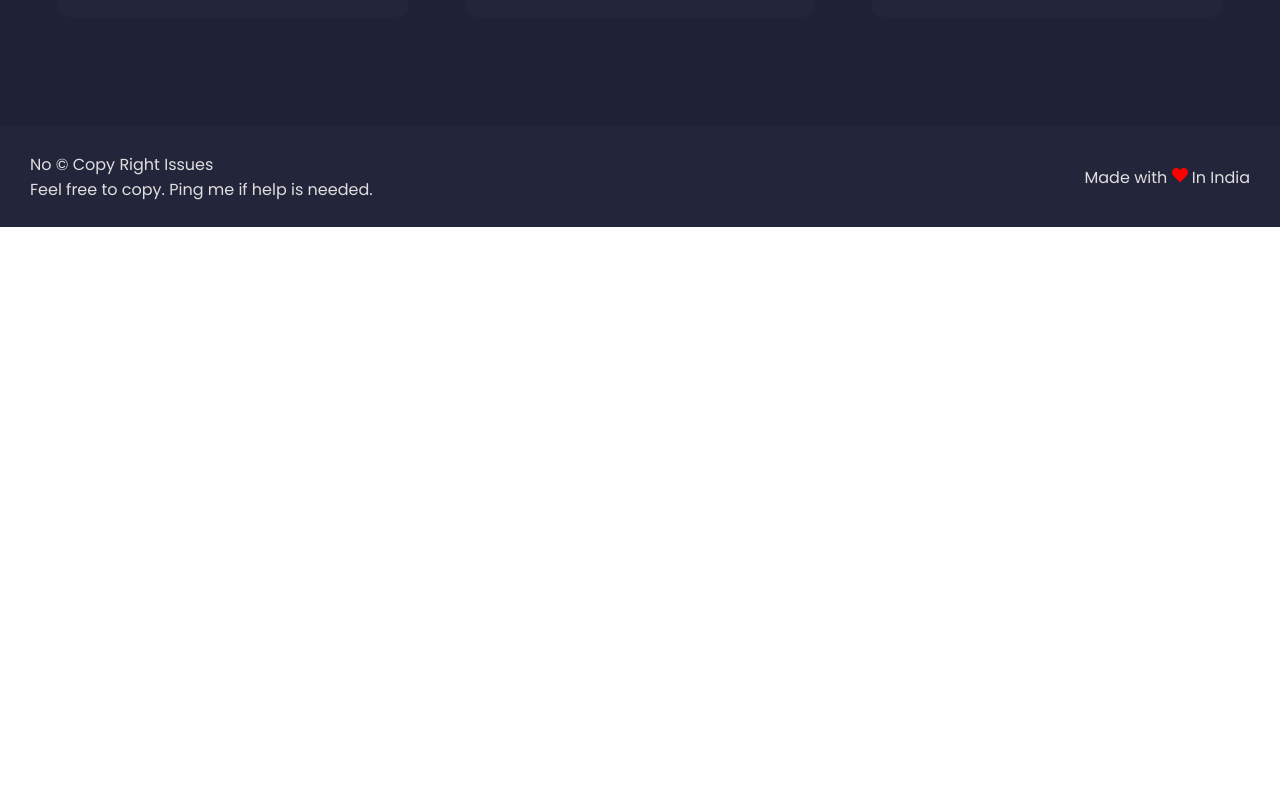
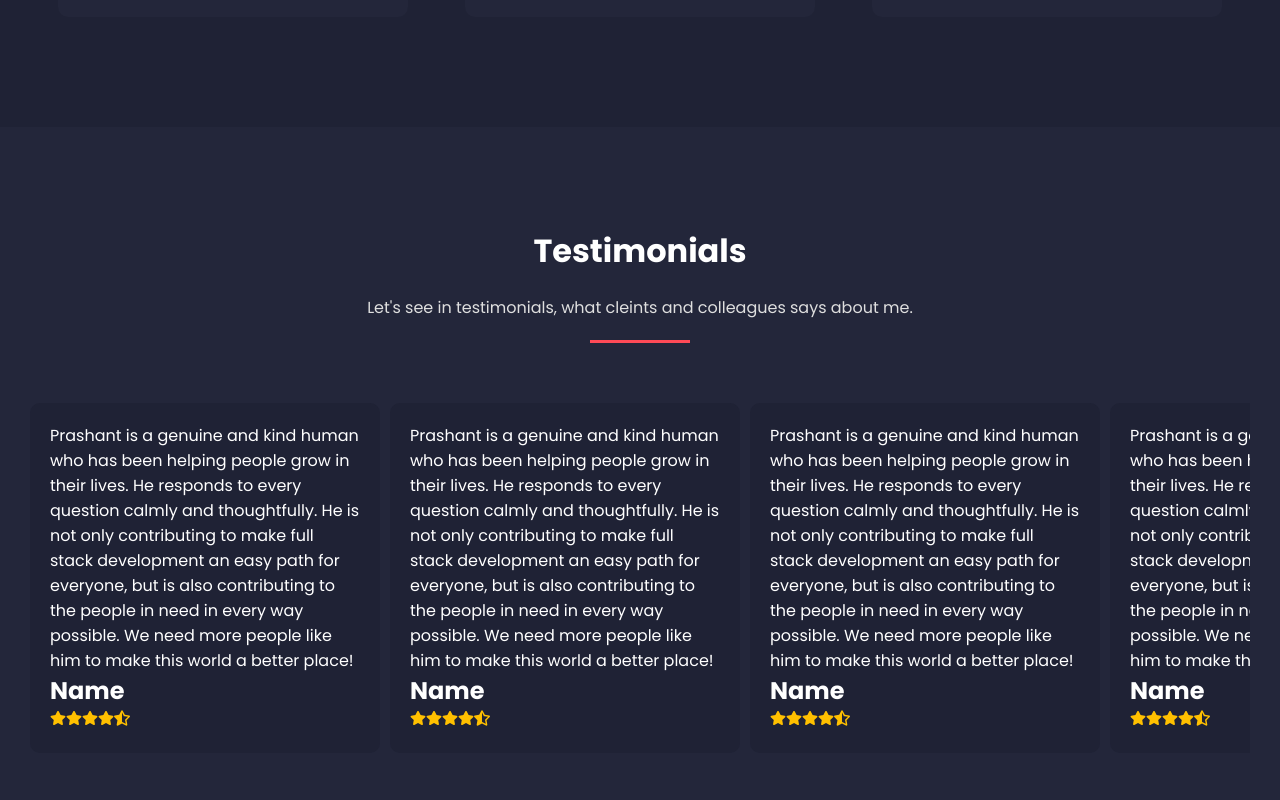
Before and after one commit to Prashant-Rai/PORTFOLIO, a React (Create React App) app: page / in a window 1280 px wide. Shown: the part 3380-4180 px from the top of the page. Before the commit the page ends 3607 px from the top, so only its background shows below. Built offline with nearby package versions, Linux system fonts and the light colour scheme; a web font is replaced by a local one.

Commit message:
added: testimonial section

```diff
--- a/src/App.css
+++ b/src/App.css
@@ -376,7 +376,7 @@ body{
 }
 
 .copyRight{
-  background: #23263a;;
+  background: #1f2235;;
   width: 100%;
   padding: 25px 0;
   color: #fff;
@@ -444,6 +444,38 @@ margin-bottom: 0;
   left: -25px;
   top: 8px;
 }
+
+.testimonials{
+  background: #23263a;
+  width: 100%;
+  padding: 100px 0;
+  color: #fff;
+}
+
+.testimonialsCardsWrapper{
+  margin-top: 60px;
+  overflow-x: auto;
+  overflow-y: hidden;
+  display: flex;
+  flex-wrap: nowrap;
+}
+
+.testimonialsCardsWrapper::-webkit-scrollbar{
+  display: none;
+}
+
+.testimonialsCard {
+  min-width: 350px;
+  background: #1f2235;
+  border-radius: 10px;
+  margin-right: 10px;
+  padding: 20px;
+}
+
+.testimonialsDescription{
+  color: #fff;
+}
+
 
 @media only screen and (max-width: 1024px){
   .banner > .container > .row > .col-6 {
--- a/src/App.js
+++ b/src/App.js
@@ -7,6 +7,7 @@ import ProjectsInfo from './components/ProjectsInfo';
 import Contact from './components/Contact';
 import CopyRight from './components/CopyRight';
 import ExperienceAndEducation from './components/ExpAndEdu';
+import Testimonials from './components/Testimonials';
 
 function App() {
   return (
@@ -18,6 +19,7 @@ function App() {
       <ExperienceAndEducation />
       <ProjectsInfo />
       <Contact />
+      <Testimonials />
       <CopyRight />
 
     </div>
--- /dev/null
+++ b/src/components/Testimonials.js
@@ -0,0 +1,149 @@
+import React from 'react'
+
+import { FaStar, FaStarHalfAlt } from "react-icons/fa";
+
+const Contact = () => {
+    return (
+        <div className='testimonials' id='testimonials'>
+            <div className='container'>
+                <div className='common'>
+                    <h1 className='mainHeader'>Testimonials</h1>
+                    <p className='mainContent'>
+                        Let's see in testimonials, what cleints and colleagues says about me.
+                    </p>
+                    <div className='commonBorder'></div>
+                </div>
+                <div className='testimonialsCardsWrapper'>
+                        <div className='testimonialsCard'>
+                            <div className='testimonialsDescription'>
+                                Prashant is a genuine and kind human who has been helping people
+                                grow in their lives. He responds to every question calmly and thoughtfully.
+                                He is not only contributing to make full stack development an easy path for everyone,
+                                but is also contributing to the people in need in every way possible.
+                                We need more people like him to make this world a better place!
+                            </div>
+                            <div className='ratings'>
+                                <h2>Name</h2>
+                                <div>
+                                    <FaStar color={'#ffc000'}/>
+                                    <FaStar color={'#ffc000'}/>
+                                    <FaStar color={'#ffc000'}/>
+                                    <FaStar color={'#ffc000'}/>
+                                    <FaStarHalfAlt color={'#ffc000'}/>
+                                </div>
+                            </div>
+                        </div>
+
+
+                        <div className='testimonialsCard'>
+                            <div className='testimonialsDescription'>
+                                Prashant is a genuine and kind human who has been helping people
+                                grow in their lives. He responds to every question calmly and thoughtfully.
+                                He is not only contributing to make full stack development an easy path for everyone,
+                                but is also contributing to the people in need in every way possible.
+                                We need more people like him to make this world a better place!
+                            </div>
+                            <div>
+                                <h2>Name</h2>
+                                <div>
+                                <FaStar color={'#ffc000'}/>
+                                    <FaStar color={'#ffc000'}/>
+                                    <FaStar color={'#ffc000'}/>
+                                    <FaStar color={'#ffc000'}/>
+                                    <FaStarHalfAlt color={'#ffc000'}/>
+                                </div>
+                            </div>
+                        </div>
+
+
+                        <div className='testimonialsCard'>
+                            <div className='testimonialsDescription'>
+                                Prashant is a genuine and kind human who has been helping people
+                                grow in their lives. He responds to every question calmly and thoughtfully.
+                                He is not only contributing to make full stack development an easy path for everyone,
+                                but is also contributing to the people in need in every way possible.
+                                We need more people like him to make this world a better place!
+                            </div>
+                            <div>
+                                <h2>Name</h2>
+                                <div>
+                                    <FaStar color={'#ffc000'}/>
+                                    <FaStar color={'#ffc000'}/>
+                                    <FaStar color={'#ffc000'}/>
+                                    <FaStar color={'#ffc000'}/>
+                                    <FaStarHalfAlt color={'#ffc000'}/>
+                                </div>
+                            </div>
+                        </div>
+
+
+                        <div className='testimonialsCard'>
+                            <div className='testimonialsDescription'>
+                                Prashant is a genuine and kind human who has been helping people
+                                grow in their lives. He responds to every question calmly and thoughtfully.
+                                He is not only contributing to make full stack development an easy path for everyone,
+                                but is also contributing to the people in need in every way possible.
+                                We need more people like him to make this world a better place!
+                            </div>
+                            <div>
+                                <h2>Name</h2>
+                                <div>
+                                    <FaStar color={'#ffc000'}/>
+                                    <FaStar color={'#ffc000'}/>
+                                    <FaStar color={'#ffc000'}/>
+                                    <FaStar color={'#ffc000'}/>
+                                    <FaStarHalfAlt color={'#ffc000'}/>
+                                </div>
+                            </div>
+                        </div>
+
+
+                        <div className='testimonialsCard'>
+                            <div className='testimonialsDescription'>
+                                Prashant is a genuine and kind human who has been helping people
+                                grow in their lives. He responds to every question calmly and thoughtfully.
+                                He is not only contributing to make full stack development an easy path for everyone,
+                                but is also contributing to the people in need in every way possible.
+                                We need more people like him to make this world a better place!
+                            </div>
+                            <div>
+                                <h2>Name</h2>
+                                <div>
+                                    <FaStar color={'#ffc000'}/>
+                                    <FaStar color={'#ffc000'}/>
+                                    <FaStar color={'#ffc000'}/>
+                                    <FaStar color={'#ffc000'}/>
+                                    <FaStarHalfAlt color={'#ffc000'}/>
+                                </div>
+                            </div>
+                        </div>
+
+
+                        <div className='testimonialsCard'>
+                            <div className='testimonialsDescription'>
+                                Prashant is a genuine and kind human who has been helping people
+                                grow in their lives. He responds to every question calmly and thoughtfully.
+                                He is not only contributing to make full stack development an easy path for everyone,
+                                but is also contributing to the people in need in every way possible.
+                                We need more people like him to make this world a better place!
+                            </div>
+                            <div>
+                                <h2>Name</h2>
+                                <div>
+                                    <FaStar color={'#ffc000'}/>
+                                    <FaStar color={'#ffc000'}/>
+                                    <FaStar color={'#ffc000'}/>
+                                    <FaStar color={'#ffc000'}/>
+                                    <FaStarHalfAlt color={'#ffc000'}/>
+                                </div>
+                            </div>
+
+                        </div>
+
+                </div>
+            </div>
+        </div>
+    )
+}
+
+export default Contact
```
Also changed, not shown: 15 other files (tests, documents, lock files or other folders).
